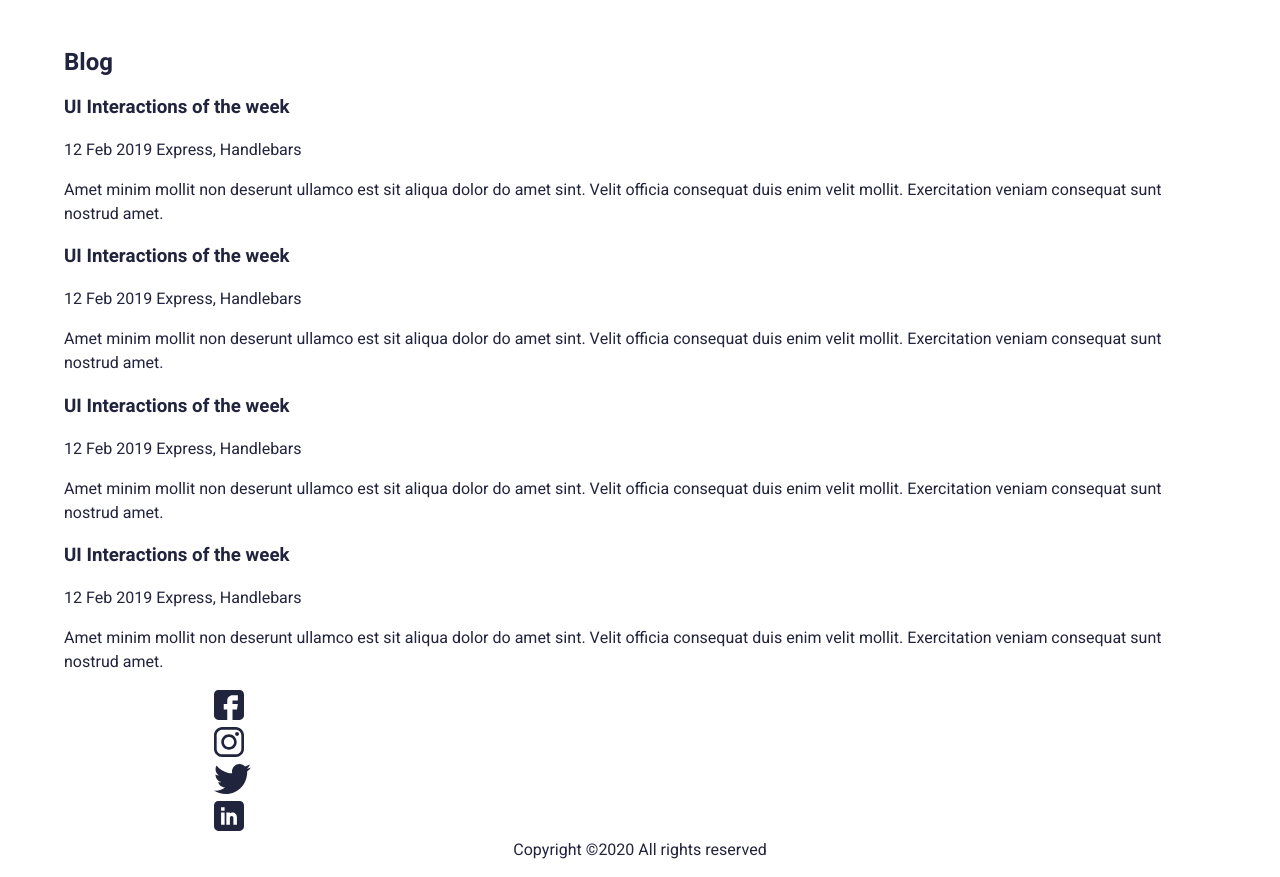
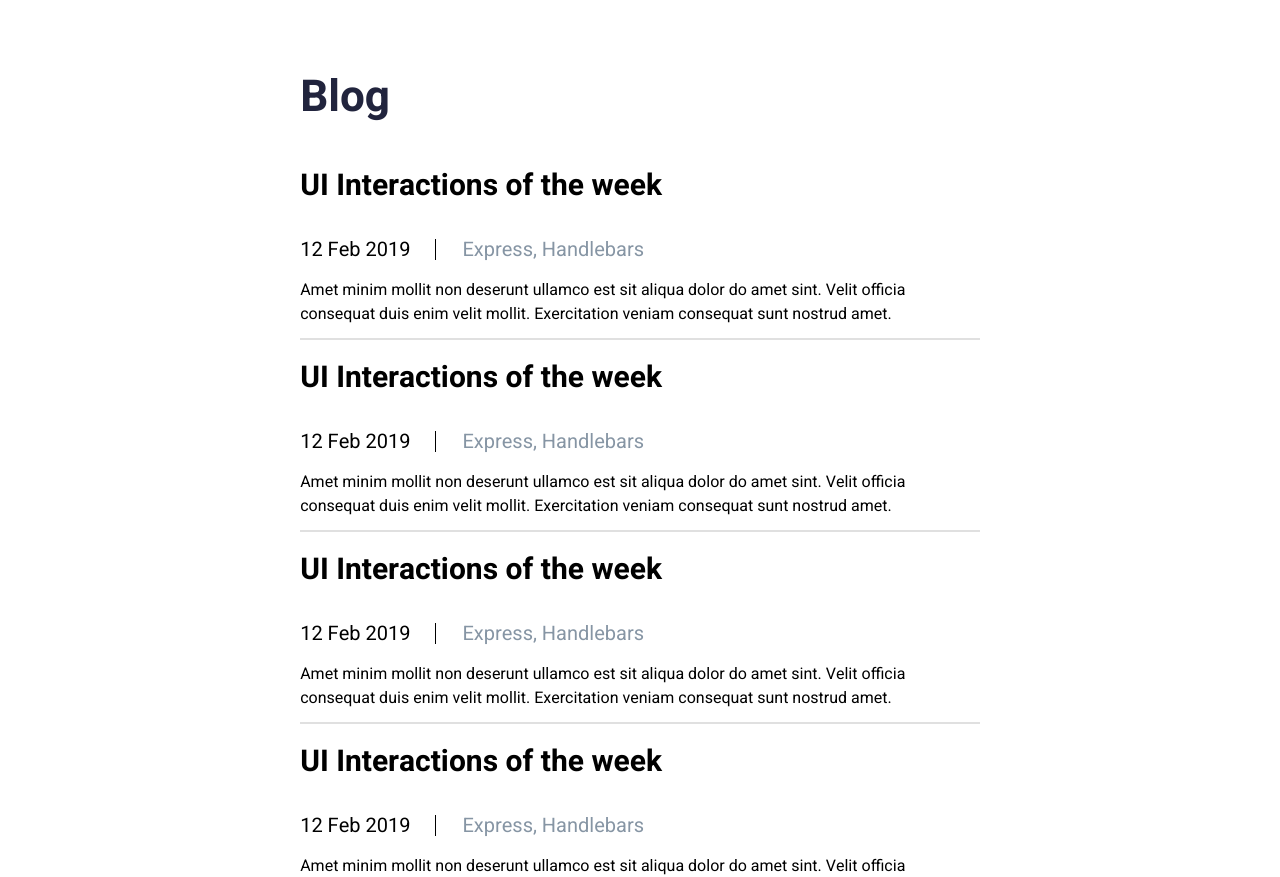
Before and after one commit to ivansheshin/Portfolio, a website: page app/blog.html in a window 1280 px wide. Shown: the part 84-961 px from the top of the page. Drawn offline with Linux system fonts and the light colour scheme.

Commit message:
Переменные и миксины добавлены в отдельный файл, стилизация внутренней страницы blog

```diff
--- a/app/blog.html
+++ b/app/blog.html
@@ -26,56 +26,66 @@
             <li class="header-nav-list__item"><a class="header-nav-list__link" href="#">Contact</a></li>
         </ul>
     </header>
-    <main class="blog inner-page-container">
+    <main class="blog">
         <h2 class="blog__header">Blog</h2>
+        <a href="" aria-label="blog-link" class="blog__link">
             <div class="blog__item">
                 <h3 class="blog__title">UI Interactions of the week</h3>
-            <div class="blog__desc">
-                <span>12 Feb 2019</span>
-                <span>Express, Handlebars</span>
+                <div class="description">
+                    <span class="description__date">12 Feb 2019</span>
+                    <span class="description__type">Express, Handlebars</span>
                 </div>
                 <p class="blog__text">Amet minim mollit non deserunt ullamco est sit aliqua dolor do amet sint. Velit
                     officia consequat duis enim velit mollit. Exercitation veniam consequat sunt nostrud amet.</p>
             </div>
+        </a>
+        <a href="" aria-label="blog-link" class="blog__link">
             <div class="blog__item">
                 <h3 class="blog__title">UI Interactions of the week</h3>
-            <div class="blog__desc">
-                <span>12 Feb 2019</span>
-                <span>Express, Handlebars</span>
+                <div class="description">
+                    <span class="description__date">12 Feb 2019</span>
+                    <span class="description__type">Express, Handlebars</span>
                 </div>
                 <p class="blog__text">Amet minim mollit non deserunt ullamco est sit aliqua dolor do amet sint. Velit
                     officia consequat duis enim velit mollit. Exercitation veniam consequat sunt nostrud amet.</p>
             </div>
+        </a>
+        <a href="" aria-label="blog-link" class="blog__link">
             <div class="blog__item">
                 <h3 class="blog__title">UI Interactions of the week</h3>
-            <div class="blog__desc">
-                <span>12 Feb 2019</span>
-                <span>Express, Handlebars</span>
+                <div class="description">
+                    <span class="description__date">12 Feb 2019</span>
+                    <span class="description__type">Express, Handlebars</span>
                 </div>
                 <p class="blog__text">Amet minim mollit non deserunt ullamco est sit aliqua dolor do amet sint. Velit
                     officia consequat duis enim velit mollit. Exercitation veniam consequat sunt nostrud amet.</p>
             </div>
+        </a>
+        <a href="" aria-label="blog-link" class="blog__link">
             <div class="blog__item">
                 <h3 class="blog__title">UI Interactions of the week</h3>
-            <div class="blog__desc">
-                <span>12 Feb 2019</span>
-                <span>Express, Handlebars</span>
+                <div class="description">
+                    <span class="description__date">12 Feb 2019</span>
+                    <span class="description__type">Express, Handlebars</span>
                 </div>
                 <p class="blog__text">Amet minim mollit non deserunt ullamco est sit aliqua dolor do amet sint. Velit
                     officia consequat duis enim velit mollit. Exercitation veniam consequat sunt nostrud amet.</p>
             </div>
+        </a>
     </main>
     <footer class="index-container">
         <div class="footer-navigation">
-            <ul class="footer-navigation">
-                <li class="footer-navigation__item"><a href="#" aria-label="facebook"><svg width="30" height="30"
-                            viewBox="0 0 30 30" fill="none" xmlns="http://www.w3.org/2000/svg">
+            <ul class="footer-navigation__list">
+                <li class="footer-navigation__item"><a href="#" aria-label="facebook"><svg
+                            class="footer-navigation__svg" width="30" height="30" viewBox="0 0 30 30" fill="none"
+                            xmlns="http://www.w3.org/2000/svg">
                             <path
                                 d="M25.6055 0H4.39453C1.97159 0 0 1.97159 0 4.39453V25.6055C0 28.0284 1.97159 30 4.39453 30H13.2422V19.3945H9.72656V14.1211H13.2422V10.5469C13.2422 7.63893 15.6077 5.27344 18.5156 5.27344H23.8477V10.5469H18.5156V14.1211H23.8477L22.9688 19.3945H18.5156V30H25.6055C28.0284 30 30 28.0284 30 25.6055V4.39453C30 1.97159 28.0284 0 25.6055 0Z"
                                 fill="#21243D" />
                         </svg></a></li>
-                <li class="footer-navigation__item"><a href="#" aria-label="instagram"><svg width="30" height="30"
-                            viewBox="0 0 30 30" fill="none" xmlns="http://www.w3.org/2000/svg">
+                <li class="footer-navigation__item"><a href="#" aria-label="instagram"><svg
+                            class="footer-navigation__svg" width="30" height="30" viewBox="0 0 30 30" fill="none"
+                            xmlns="http://www.w3.org/2000/svg">
                             <path
                                 d="M21.7209 0H8.27874C3.71384 0 0 3.71402 0 8.27892V21.7211C0 26.2862 3.71384 30 8.27874 30H21.7209C26.2862 30 30 26.286 30 21.7211V8.27892C30.0002 3.71402 26.2862 0 21.7209 0ZM27.3384 21.7211C27.3384 24.8185 24.8185 27.3383 21.7211 27.3383H8.27874C5.18153 27.3384 2.66175 24.8185 2.66175 21.7211V8.27892C2.66175 5.18171 5.18153 2.66175 8.27874 2.66175H21.7209C24.8183 2.66175 27.3383 5.18171 27.3383 8.27892V21.7211H27.3384Z"
                                 fill="#21243D" />
@@ -86,15 +96,16 @@
                                 d="M23.0545 5.01318C22.5417 5.01318 22.0379 5.2208 21.6757 5.58457C21.3118 5.94657 21.1025 6.45053 21.1025 6.96513C21.1025 7.47814 21.3119 7.98192 21.6757 8.34569C22.0377 8.70769 22.5417 8.91708 23.0545 8.91708C23.5691 8.91708 24.0713 8.70769 24.435 8.34569C24.7988 7.98192 25.0064 7.47796 25.0064 6.96513C25.0064 6.45053 24.7988 5.94657 24.435 5.58457C24.073 5.2208 23.5691 5.01318 23.0545 5.01318Z"
                                 fill="#21243D" />
                         </svg></a></li>
-                <li class="footer-navigation__item"><a href="#" aria-label="twitter"><svg width="37" height="30"
-                            viewBox="0 0 37 30" fill="none" xmlns="http://www.w3.org/2000/svg">
+                <li class="footer-navigation__item"><a href="#" aria-label="twitter"><svg class="footer-navigation__svg"
+                            width="37" height="30" viewBox="0 0 37 30" fill="none" xmlns="http://www.w3.org/2000/svg">
                             <path
                                 d="M36.9231 3.55154C35.55 4.15385 34.0869 4.55308 32.5615 4.74692C34.1308 3.81 35.3285 2.33769 35.8915 0.563077C34.4285 1.43538 32.8131 2.05154 31.0915 2.39538C29.7023 0.916154 27.7223 0 25.5623 0C21.3715 0 17.9977 3.40154 17.9977 7.57154C17.9977 8.17154 18.0485 8.74846 18.1731 9.29769C11.88 8.99077 6.31154 5.97462 2.57077 1.38C1.91769 2.51308 1.53462 3.81 1.53462 5.20615C1.53462 7.82769 2.88462 10.1515 4.89692 11.4969C3.68077 11.4738 2.48769 11.1208 1.47692 10.5646C1.47692 10.5877 1.47692 10.6177 1.47692 10.6477C1.47692 14.3262 4.10077 17.3815 7.54154 18.0854C6.92538 18.2538 6.25385 18.3346 5.55692 18.3346C5.07231 18.3346 4.58308 18.3069 4.12385 18.2054C5.10462 21.2031 7.88769 23.4069 11.1969 23.4785C8.62154 25.4931 5.35154 26.7069 1.81154 26.7069C1.19077 26.7069 0.595385 26.6792 0 26.6031C3.35308 28.7654 7.32692 30 11.6123 30C25.5415 30 33.1569 18.4615 33.1569 8.46C33.1569 8.12538 33.1454 7.80231 33.1292 7.48154C34.6315 6.41538 35.8938 5.08385 36.9231 3.55154Z"
                                 fill="#21243D" />
                         </svg>
                     </a></li>
-                <li class="footer-navigation__item"><a href="#" aria-label="linkedin"><svg width="30" height="30"
-                            viewBox="0 0 30 30" fill="none" xmlns="http://www.w3.org/2000/svg">
+                <li class="footer-navigation__item"><a href="#" aria-label="linkedin"><svg
+                            class="footer-navigation__svg" width="30" height="30" viewBox="0 0 30 30" fill="none"
+                            xmlns="http://www.w3.org/2000/svg">
                             <path
                                 d="M25.6055 0H4.39453C1.97159 0 0 1.97159 0 4.39453V25.6055C0 28.0284 1.97159 30 4.39453 30H25.6055C28.0284 30 30 28.0284 30 25.6055V4.39453C30 1.97159 28.0284 0 25.6055 0ZM10.6055 23.7891H7.08984V11.4844H10.6055V23.7891ZM10.6055 9.72656H7.08984V6.21094H10.6055V9.72656ZM22.9102 23.7891H19.3945V16.7578C19.3945 15.7887 18.6058 15 17.6367 15C16.6676 15 15.8789 15.7887 15.8789 16.7578V23.7891H12.3633V11.4844H15.8789V12.147C16.7999 11.8607 17.3982 11.4844 18.5156 11.4844C20.8999 11.4869 22.9102 13.6258 22.9102 16.1536V23.7891Z"
                                 fill="#21243D" />
@@ -102,7 +113,10 @@
                     </a></li>
             </ul>
         </div>
-        <span class="footer__copyright">Copyright ©2020 All rights reserved </span>
+        <div class="footer__copyright">
+            <span>Copyright ©2020</span>
+            <span>All rights reserved</span>
+        </div>
     </footer>
     <script src="js/main.min.js"></script>
 </body>
--- /dev/null
+++ b/app/scss/bloginnerpage.scss
@@ -0,0 +1,61 @@
+@import 'variables&mixins.scss';
+
+.blog {
+    width: 59%;
+    margin: 0 auto;
+    margin-bottom: 104px;
+    &__link{
+        cursor: default;
+    }
+    &__header {
+        font-size: 44px;
+        line-height: 60px;
+        font-weight: 700;
+    }
+
+    &__title {
+        font-size: 30px;
+        line-height: 44px;
+        cursor: pointer;
+    }
+    &__text{
+        cursor: pointer;
+    }
+
+    &__item {
+        position: relative;
+    }
+
+    &__item::after {
+        position: absolute;
+        content: "";
+        top: 174px;
+        @include gray-line;
+    }
+
+}
+
+.description {
+    font-size: 20px;
+
+    &__date {
+        margin-right: 47px;
+        position: relative;
+    }
+
+    &__date::after {
+        content: "";
+        position: absolute;
+        width: 1px;
+        height: 21px;
+        background-color: #000;
+
+        top: 4px;
+        left: 135px;
+
+    }
+
+    &__type {
+        color: var(--type-color);
+    }
+}
--- a/app/scss/footer.scss
+++ b/app/scss/footer.scss
@@ -2,10 +2,17 @@
     display: flex;
     gap: 35px;
     justify-content: center;
+    margin-bottom: 26px;
+}
+.footer-navigation__svg:hover path,
+.footer-navigation__svg:focus path{
+    fill: var(--orange-color);
+    transition: .3s;
 }
 
 .footer__copyright {
     display: flex;
     justify-content: center;
     gap: 5px;
+    padding-bottom: 54px;
 }
--- a/app/scss/header.scss
+++ b/app/scss/header.scss
@@ -12,4 +12,9 @@
 .header-nav-list{
     display: flex;
     gap: 36px;
+    &__link:hover,
+    &__link:focus {
+        color: var(--orange-color);
+        transition: .3s;
+    }
 }
--- a/app/scss/resume.scss
+++ b/app/scss/resume.scss
@@ -19,12 +19,13 @@
         font-size: 20px;
         padding: 7px 19px;
         color: #FFF;
-        background-color: rgba(255, 100, 100, 1);
+        background-color: var(--orange-color);
         border: 0;
     }
     &__button:hover,
     &__button:focus{
-        background-color: rgba(255, 100, 100, .7);
+        background-color: var(--orange-color);
+        opacity: .7;
         transition: .5s;
     }
     &__img:hover,
--- a/app/scss/style.scss
+++ b/app/scss/style.scss
@@ -3,6 +3,11 @@
 @import 'posts.scss';
 @import 'works.scss';
 @import 'footer.scss';
+@import 'bloginnerpage.scss';
+
+@import 'variables&mixins.scss';
+
+
 
 
 
--- /dev/null
+++ b/app/scss/variables&mixins.scss
@@ -0,0 +1,10 @@
+@mixin gray-line {
+    width: 100%;
+    height: 2px;
+    background-color: #E0E0E0;
+}
+:root{
+    --type-color: #8695A4;
+    --data-color: #142850;
+    --orange-color: rgb(255, 100, 100);
+}
```
Also changed, not shown: app/dashboard.html (+18 -12 lines), app/index.html (+14 -11 lines), app/scss/works.scss (+13 -8 lines), app/work.html (+18 -12 lines), app/css/style.min.css. Lines whose indentation alone changed are shown as unchanged.
